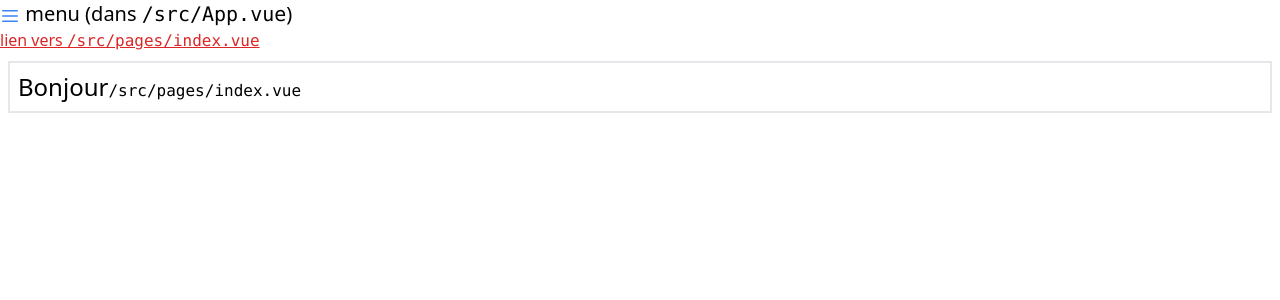
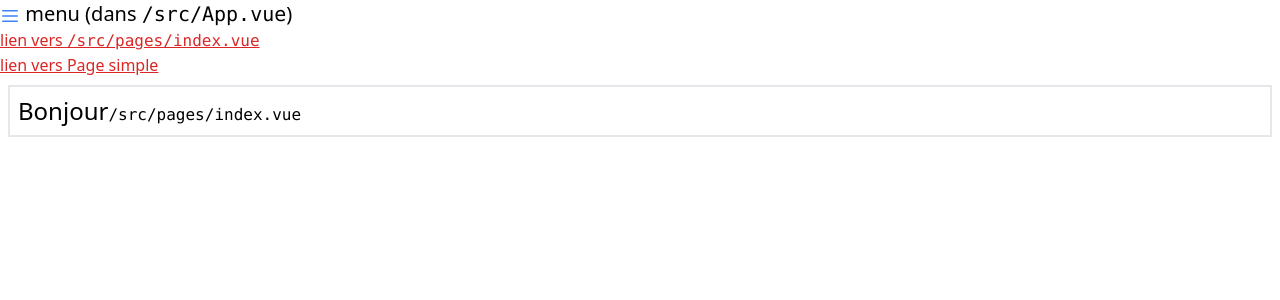
Before and after one commit to duval-justine/R312-justine-duval, a Vue app: page / in a window 1280 px wide. Shown: the top 300 px of the page. Built offline with nearby package versions, Linux system fonts and the light colour scheme.

Commit message:
Changement des liens pour accéder à la page simple

```diff
--- a/src/App.vue
+++ b/src/App.vue
@@ -11,6 +11,11 @@
           <code class="font-mono">/src/pages/index.vue</code>
         </router-link>
       </li>
+      <li>
+        <router-link class="text-red-600 underline" to="/simple">
+          lien vers Page simple
+        </router-link>
+      </li>
     </ul>
   </nav>
 
--- a/src/components/card.vue
+++ b/src/components/card.vue
@@ -1,19 +1,15 @@
-<script>
+<script setup lang="ts">
 import bath from "./icones/Bath.vue";
 import heart from "./icones/Heart.vue";
 
-export default {
-  /* Les "props" servent à définir les "attributs" qui seront passés a l'instance du composant pour le personnalisé.
-  Chaque "props" a un nom et un type */
-  props: {
+defineProps ({
     nom: String,
     prix: Number,
     favori: Boolean,
     image: String, // les images sont simplement l'URL absolue (depuis la racine, débute par '/' )
     nbrSDB: Number,
-  },
-  components: { bath, heart },
-};
+  }
+  );
 </script>
 
 <template>
```
